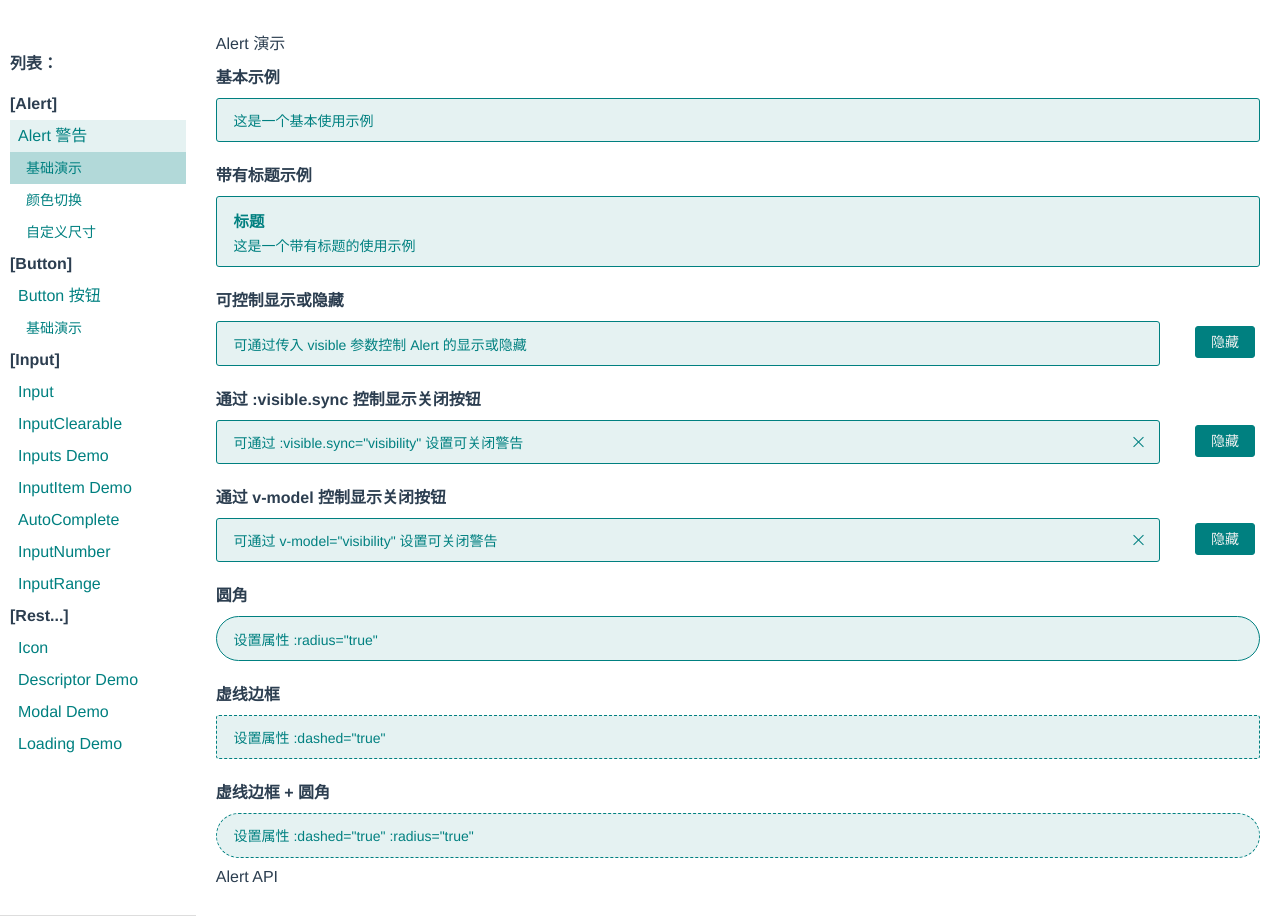
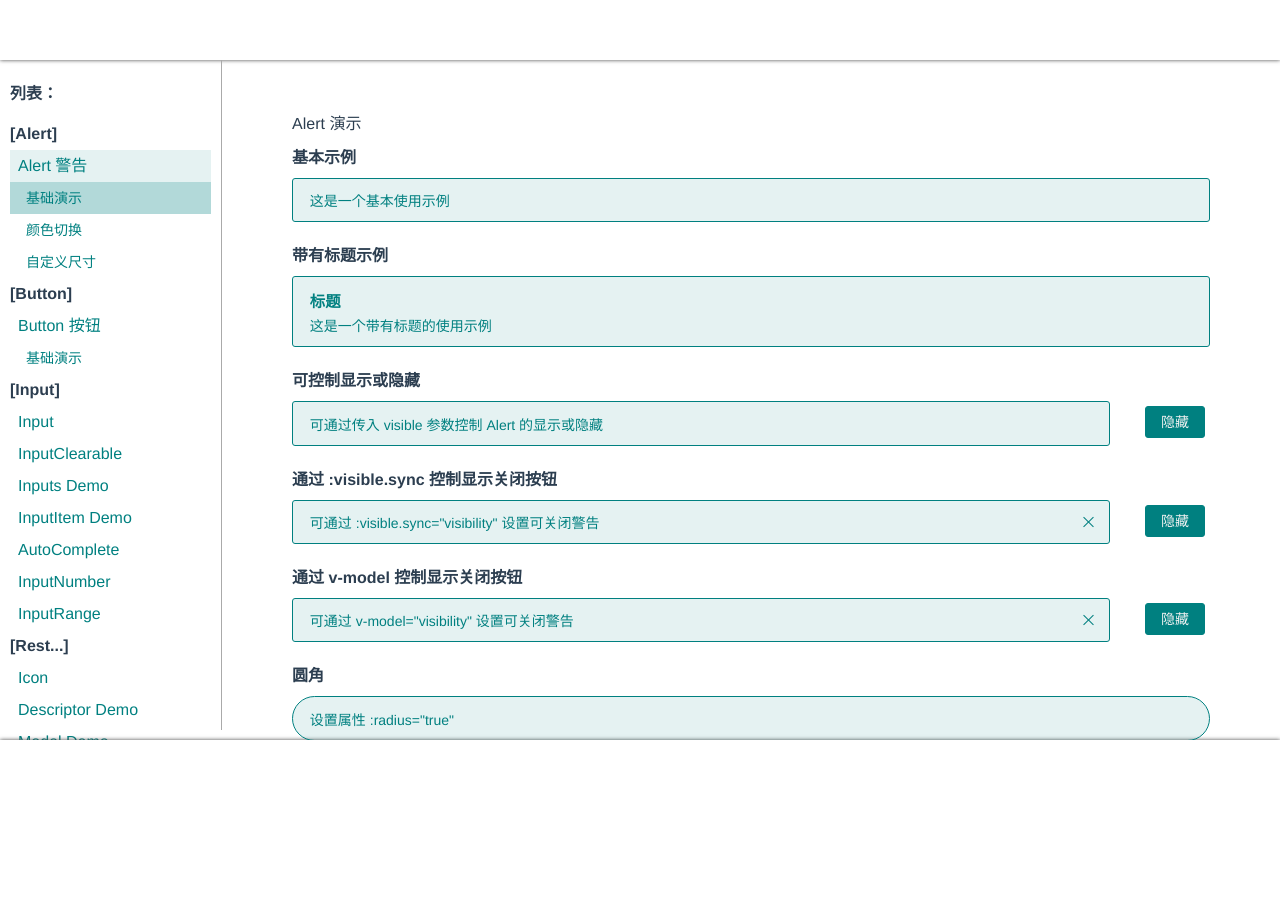
Before and after one commit to moonsky-web/imoon-ui, a Vue app: page /#/alert/base in a window 1280 px wide. Shown: the top 922 px of the page. After the commit the page ends 800 px from the top, so only its background shows below. Built offline with nearby package versions, Linux system fonts and the light colour scheme.

Commit message:
refactor:重构演示页面

```diff
--- a/src/examples/App.vue
+++ b/src/examples/App.vue
@@ -1,9 +1,13 @@
 <template>
   <div id="app">
-    <div class="nav-header">
-      <div class="nav-label">列表：</div>
+    <div class="app-header">
+
+    </div>
+    <div class="app-content">
+      <div class="app-aside">
+        <div class="app-aside-label">列表：</div>
         <div
-        class="nav-main"
+          class="app-aside-menu"
           :key="routeList.id"
           v-for="(routeList) of currentRoutes">
           <h4>{{routeList.id}}</h4>
@@ -27,8 +31,12 @@
           </div>
         </div>
       </div>
-    <div class="keep-width-full" style="padding: 0 20px 40px;">
+      <div class="app-main">
         <router-view/>
+      </div>
+    </div>
+    <div class="app-footer">
+
     </div>
   </div>
 </template>
@@ -106,37 +114,64 @@
     /*-webkit-font-smoothing: antialiased;*/
     /*-moz-osx-font-smoothing: grayscale;*/
     color: #2C3E50;
-    margin: 30px auto 0;
-    max-width: 1280px;
+    height: 100vh;
+    display: flex;
+    flex-direction: column;
+
+    & > .app-header, & > .app-footer {
+      height: 60px;
+      box-shadow: 0 0 4px #444;
     }
 
-  #app {
+    & > .app-content {
+      flex: 1;
+      margin: 0 auto;
+      max-width: 1280px;
       display: flex;
+      overflow-y: hidden;
     }
 
-  .nav-header {
+    & .app-aside {
       display: flex;
       flex-direction: column;
       padding: 10px 0;
       line-height: 38px;
-    border-bottom: 1px solid #DDD;
+      border-right: 1px solid #AAA;
       margin-bottom: 10px;
       width: 240px;
     }
 
-  .nav-label, .nav-main {
+    & .app-main {
+      padding: 50px;
+      width: 1040px;
+      overflow-y: auto;
+
+      &::-webkit-scrollbar {
+        width: 8px;
+        height: 8px;
+      }
+
+      &::-webkit-scrollbar-thumb:vertical {
+        width: 8px;
+        background-color: #999;
+        -webkit-border-radius: 8px;
+      }
+    }
+
+    & .app-aside-label, & .app-aside-menu {
       padding: 0 10px;
       width: 100%;
       box-sizing: border-box;
     }
 
-  .nav-main {
+    & .app-aside-menu {
       line-height: 32px;
     }
 
-  .nav-label {
+    & .app-aside-label {
       line-height: 48px;
       font-weight: bold;
+    }
   }
 
   .router-link {
@@ -177,6 +212,26 @@
     border: solid 1px #DDD;
   }
 
+  .demo-api-table {
+    collapse: 0;
+    border: 1px solid #DDD;
+    border-collapse: collapse;
+
+    & th,
+    & td {
+      padding: 0 12px;
+      border: 1px solid #DDD;
+    }
+
+    & th {
+      line-height: 42px;
+    }
+
+    & td {
+      line-height: 32px;
+    }
+  }
+
   .demo-bg {
     background: #A2A5AA;
   }
@@ -187,6 +242,10 @@
 
   .demo-width-100 {
     width: 100px;
+  }
+
+  .demo-width-full {
+    width: 100%;
   }
 
   .demo-padding-10 {
--- a/src/examples/DemoContainer.vue
+++ b/src/examples/DemoContainer.vue
@@ -1,15 +1,85 @@
 <template>
-  <div>
+  <div class="demo-content-container">
     <slot name="detail">
       {{getMetaOrRouteName}}
     </slot>
     <router-view/>
-    <slot name="api"></slot>
+    <slot name="api">
+      <slot name="props">
+        <div v-if="props&&props.length">
+          <h4 class="demo-api-sub-title">Props</h4>
+          <div>
+            <DemoTable :data="props"/>
+          </div>
+        </div>
+      </slot>
+      <slot name="events">
+        <div v-if="events && events.length">
+          <h4 class="demo-api-sub-title">Events</h4>
+          <div></div>
+        </div>
+      </slot>
+      <slot name="slots">
+        <div v-if="slots&&slots.length">
+          <h4 class="demo-api-sub-title">Slots</h4>
+          <div></div>
+        </div>
+      </slot>
+      <slot name="scopeSlots">
+        <div v-if="scopeSlots&&scopeSlots.length">
+          <h4 class="demo-api-sub-title">ScopeSlots</h4>
+          <div></div>
+        </div>
+      </slot>
+    </slot>
   </div>
 </template>
 <script>
+  const EMPTY = [], COLUMNS = [
+    {prop: 'name', column: '属性名'},//name:String
+    {prop: 'type', column: '类型'},//type:String|Array
+    {prop: 'values', column: '可选值'},//values:String|Array
+    {prop: 'default', column: '默认值'},//values:String
+    {prop: 'desc', column: '说明'},//desc:String
+  ], DemoTable = {
+    name: 'DemoTable',
+    functional: true,
+    props: {
+      data: {
+        type: Array,
+        default() {
+          return EMPTY;
+        },
+      },
+    },
+    render(h, {props: {data}}) {
+      return h('table', {
+        class: 'demo-width-full demo-api-table',
+      }, [
+        h('thead', {}, COLUMNS.map(column => h('th', {}, [
+          h('div', {}, [column.column]),
+        ]))),
+        h('tbody', {}, data.length ? data.map(row => h('tr', {}, COLUMNS.map(col => h('td', {}, [
+          row[col.prop],
+        ])))) : h('tr', {}, [
+          h('td', {
+            class: 'demo-align-center',
+            attrs: {colspan: COLUMNS.length},
+          }, ['无数据']),
+        ])),
+      ]);
+    },
+  };
+
   export const DemoContainer = {
     name: 'DemoContainer',
+    components: {DemoTable},
+    props: {
+      props: Array,
+      events: Array,
+      slots: Array,
+      scopeSlots: Array,
+    },
     computed: {
       getMetaOrRouteName() {
         return '';
@@ -18,3 +88,13 @@
   };
   export default DemoContainer;
 </script>
+<style scoped>
+  .demo-api-sub-title {
+    padding: 0 12px;
+    line-height: 42px;
+  }
+
+  .demo-content-container {
+    padding: 0 20px 120px;
+  }
+</style>
--- a/src/examples/alert/Alert.vue
+++ b/src/examples/alert/Alert.vue
@@ -1,17 +1,24 @@
 <template>
-  <DemoContainer>
+  <DemoContainer :props="props">
     <div slot="detail">
       Alert 演示
     </div>
-    <div slot="api">
-      Alert API
-    </div>
+<!--    <div slot="api">-->
+<!--      Alert API-->
+<!--    </div>-->
   </DemoContainer>
 </template>
 
 <script>
   export const Alert = {
     name: 'Alert',
+    computed: {
+      props() {
+        return [
+          {name: 'visible', type: 'Boolean', values: 'true | false', default: 'true', desc: '是否显示, 可通过 v-model 或 :visible.sync 实现可关闭的 Alert'},
+        ];
+      },
+    },
   };
   export default Alert;
 </script>
--- a/src/packages/auto-complete/index.jsx
+++ b/src/packages/auto-complete/index.jsx
@@ -105,6 +105,15 @@ export const ImAutoComplete = {
     getMaxIndex() {
       return this.cacheOptions.length - 1;
     },
+    keypressMap() {
+      const self = this;
+      return {
+        40: () => self.incrementIdx(),
+        38: () => self.decrementIdx(),
+        13: () => self.onSelect(self.cacheOptions[self.currentIndex]),
+        27: () => self.onBlur(),
+      };
+    },
   },
   render(h, context = this) {
     let {block} = context;
@@ -199,19 +208,10 @@ export const ImAutoComplete = {
       }
     },
     onKeydown(e) {
-      const self = this, {keyCode} = e;
-      switch (keyCode) {
-        case 40:
-          self.incrementIdx();
-          break;
-        case 38:
-          self.decrementIdx();
-          break;
-        case 13:
-          self.onSelect(self.cacheOptions[self.currentIndex]);
-          break;
-        default:
-          break;
+      console.log(e)
+      const self = this, {keyCode} = e, fn = self.keypressMap[keyCode];
+      if (fn) {
+        fn();
       }
     },
     onSelect(option) {
```
Lines whose indentation alone changed are shown as unchanged.
